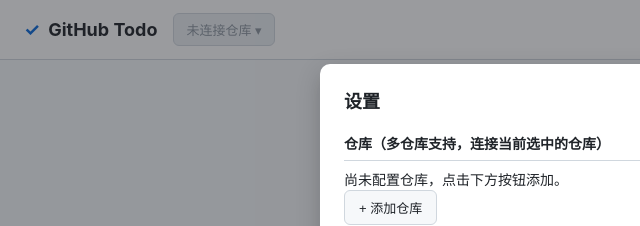
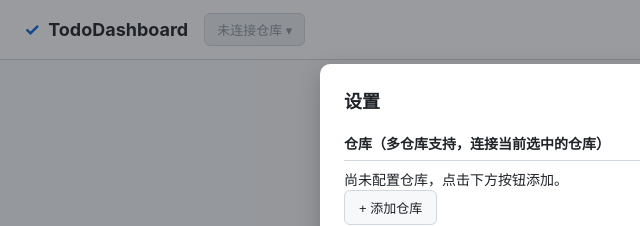
Before and after one commit to KunOttr/todo-dashboard, a website: page index.html in a window 1280 px wide. Shown: the top 226 px of the page, 0-640 px from the left. Drawn offline with Linux system fonts and the light colour scheme.

Commit message:
feat: 品牌更名为 TodoDashboard，支持多代码仓库 issue 待办

```diff
--- a/index.html
+++ b/index.html
@@ -3,13 +3,13 @@
 <head>
   <meta charset="UTF-8">
   <meta name="viewport" content="width=device-width, initial-scale=1.0">
-  <title>GitHub Issues 待办管理</title>
+  <title>TodoDashboard · 代码仓库 Issue 待办</title>
   <link rel="stylesheet" href="css/style.css">
 </head>
 <body>
 
   <header class="topbar">
-    <div class="brand"><span class="logo">✓</span> GitHub Todo</div>
+    <div class="brand"><span class="logo">✓</span> TodoDashboard</div>
     <div class="repo-info">
       <div class="repo-switch" id="repoSwitch">
         <button type="button" class="repo-switch-btn" id="repoSwitchBtn" title="切换仓库">未连接仓库 ▾</button>
```
